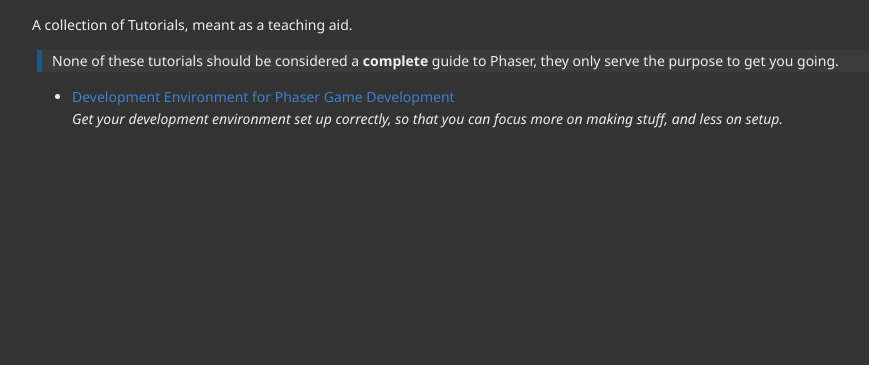
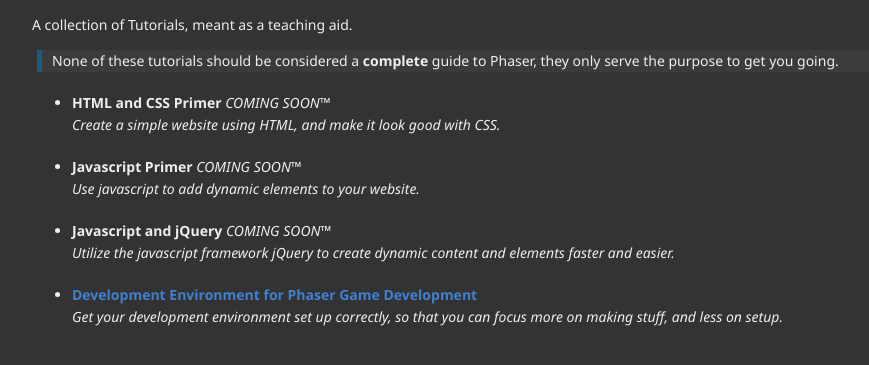
Before and after one commit to Graloth/Phaser-Tutorials, a plain HTML site: page index.html in a window 1280 px wide. Shown: the part 53-418 px from the top of the page, without its empty margins (2-871 px from the left). Drawn offline with Linux system fonts and the light colour scheme; files whose address does not match are found by name.

Commit message:
Updates index style and content

```diff
--- a/css/index.css
+++ b/css/index.css
@@ -2,6 +2,7 @@ dl dt {
     list-style:disc outside none;
     display:list-item;
     -webkit-margin-start: 40px;
+    margin-top: 20px;
 }
 
 dl dd {
--- a/index.html
+++ b/index.html
@@ -17,7 +17,13 @@
 		<blockquote>None of these tutorials should be considered a <b>complete</b> guide to Phaser, they only serve the purpose to get you going.</blockquote>
 
 		<dl>
-			<dt><a href="Development-Environment.html">Development Environment for Phaser Game Development</a></dt>
+			<dt><b>HTML and CSS Primer</b> <i>COMING SOON&trade;</i></dt>
+			<dd><i>Create a simple website using HTML, and make it look good with CSS.</i></dd>
+			<dt><b>Javascript Primer</b> <i>COMING SOON&trade;</i></dt>
+			<dd><i>Use javascript to add dynamic elements to your website.</i></dd>
+			<dt><b>Javascript and jQuery</b> <i>COMING SOON&trade;</i></dt>
+			<dd><i>Utilize the javascript framework jQuery to create dynamic content and elements faster and easier.</i></dd>
+			<dt><b><a href="Development-Environment.html">Development Environment for Phaser Game Development</a></b></dt>
 			<dd><i>Get your development environment set up correctly, so that you can focus more on making stuff, and less on setup.</i></dd>
 		</dl>
 	</article>
```
